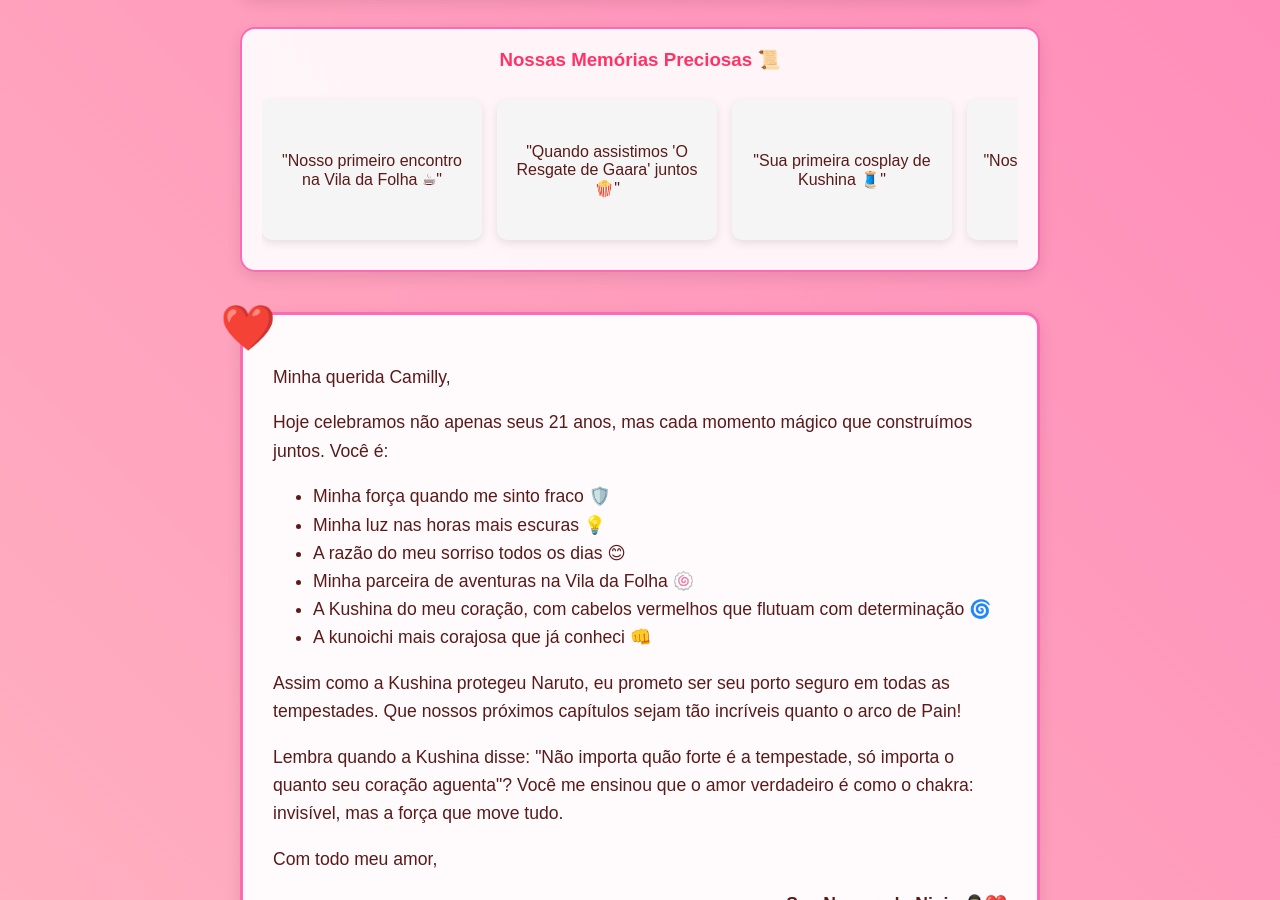
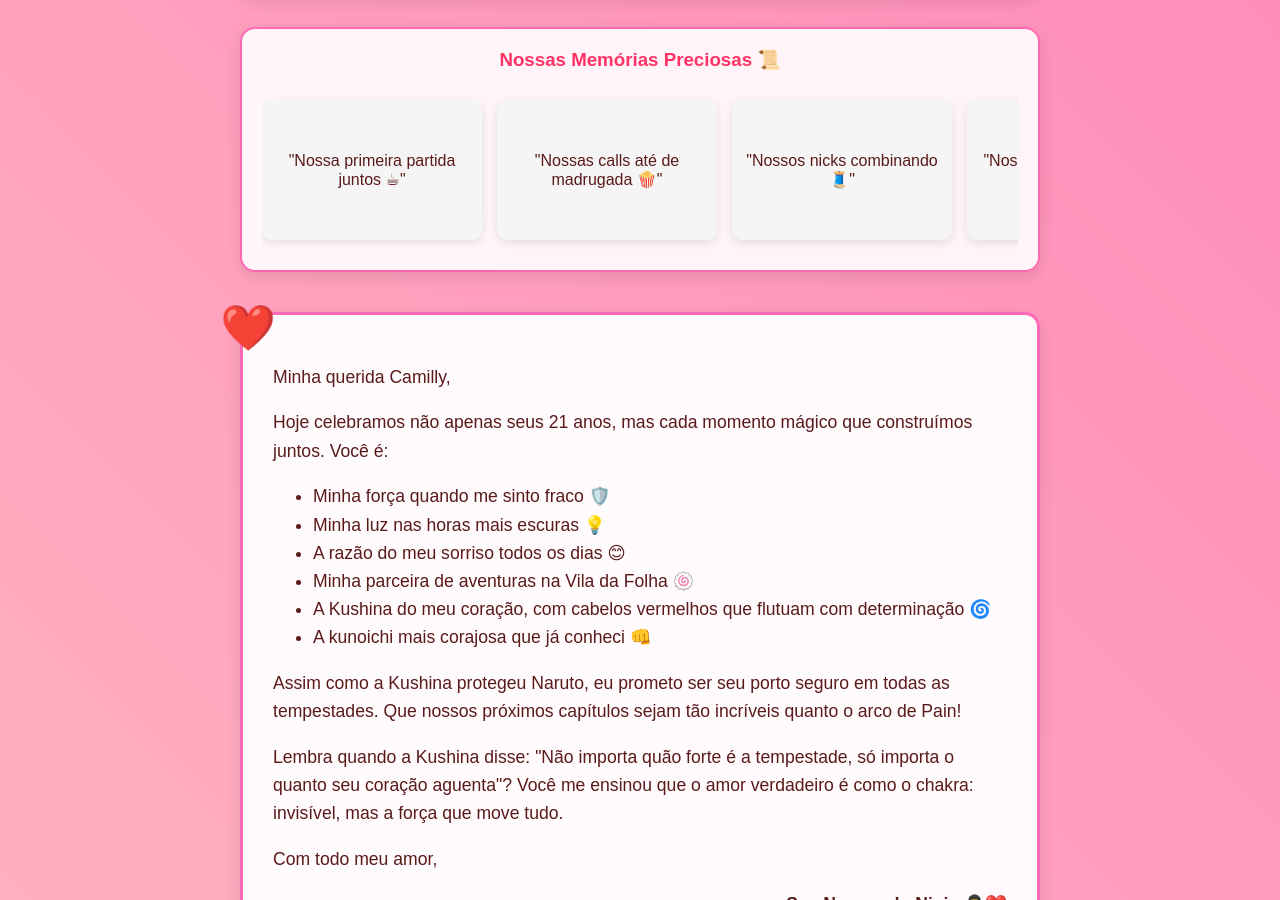
Before and after one commit to roberthlisboa/landing-page-responsive, a plain HTML site: page index.html in a window 1280 px wide. Shown: the part 2442-3342 px from the top of the page. Drawn offline with Linux system fonts and the light colour scheme.

Commit message:
Update index.html

```diff
--- a/index.html
+++ b/index.html
@@ -377,11 +377,11 @@
         <div class="memory-box">
             <h3>Nossas Memórias Preciosas 📜</h3>
             <div class="memory-container">
-                <div class="memory-card">"Nosso primeiro encontro na Vila da Folha ☕"</div>
-                <div class="memory-card">"Quando assistimos 'O Resgate de Gaara' juntos 🍿"</div>
-                <div class="memory-card">"Sua primeira cosplay de Kushina 🧵"</div>
+                <div class="memory-card">"Nossa primeira partida juntos ☕"</div>
+                <div class="memory-card">"Nossas calls até de madrugada 🍿"</div>
+                <div class="memory-card">"Nossos nicks combinando 🧵"</div>
                 <div class="memory-card">"Nosso juramento ninja de amor eterno 🥷"</div>
-                <div class="memory-card">"Aquela vez que você me chamou de 'meu Hokage' ❤️"</div>
+                <div class="memory-card">"O nosso eterno 'Mazokita' ❤️"</div>
             </div>
         </div>
 
```
